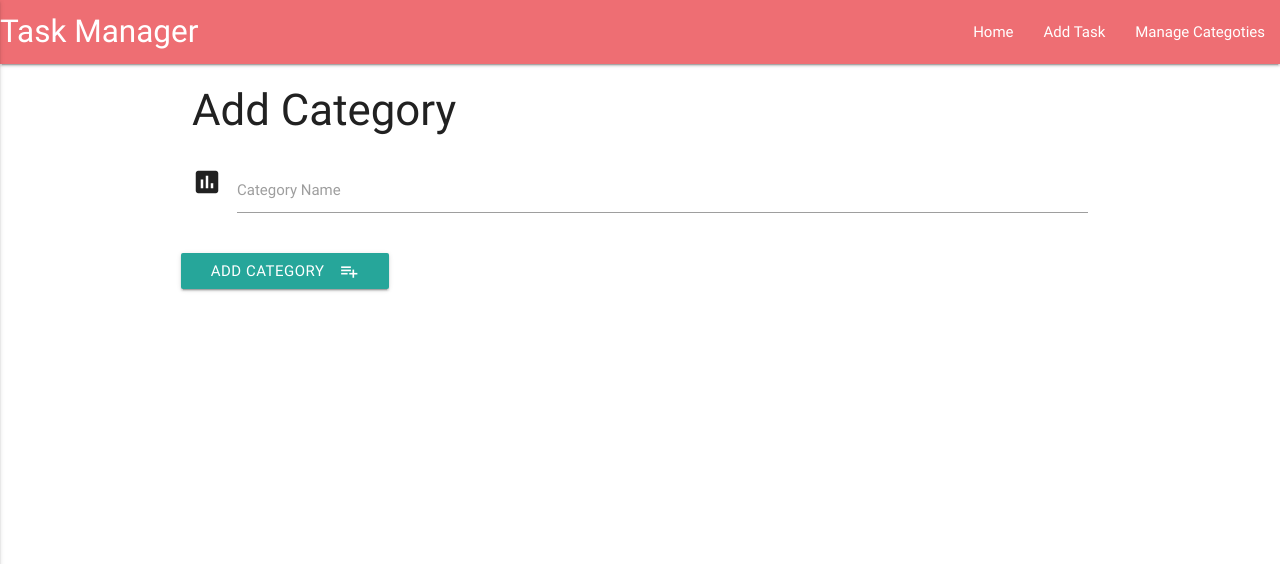
After one commit to ceciliabinck/mini_project3, a Flask app: page /add_category in a window 1280 px wide. The commit adds this page. Shown: the top 564 px of the page. Run offline with Flask 2, Linux system fonts and the light colour scheme; some libraries are stand-ins or nearby versions.

Commit message:
Finished lessons Add Category and added a navbar

```diff
--- a/app.py
+++ b/app.py
@@ -58,6 +58,8 @@ def delete_task(task_id):
     mongo.db.tasks.remove({'_id': ObjectId(task_id)})
     return redirect(url_for('get_tasks'))
 
+#------ categories ------#
+
 @app.route('/get_categories')
 def get_categories():
     return render_template('categories.html',
@@ -78,6 +80,24 @@ def update_category(category_id):
     return redirect(url_for('get_categories'))
 
 
+@app.route('/delete_category/<category_id>')
+def delete_category(category_id):
+    mongo.db.categories.remove({'_id': ObjectId(category_id)})
+    return redirect(url_for('get_categories'))
+
+
+@app.route('/insert_category', methods=['POST'])
+def insert_category():
+    category_doc = {'category_name': request.form.get('category_name')}
+    mongo.db.categories.insert_one(category_doc)
+    return redirect(url_for('get_categories'))
+
+
+@app.route('/add_category')
+def add_category():
+    return render_template("addcategory.html")
+
+
 if __name__ == "__main__":
     app.run(host=os.environ.get("IP"),
             port=os.environ.get("PORT"),
--- /dev/null
+++ b/templates/addcategory.html
@@ -0,0 +1,22 @@
+{% extends 'base.html' %}
+{% block content %}
+
+<h3>Add Category</h3>
+
+<div class="row">
+    <form action="{{ url_for('insert_category') }}" method="POST" class="col s12">
+      <div class="row">
+        <div class="input-field col s12">
+          <i class="material-icons prefix">poll</i>
+          <input id="category_name" name="category_name" type="text" class="validate">
+          <label for="icon_prefix">Category Name</label>
+        </div>
+      </div>
+      <div class="row">
+        <button class="btn waves-effect waves-light" type="submit" name="action">Add Category
+            <i class="material-icons right">playlist_add</i>
+        </button>
+      </div>
+    </form>
+  </div>
+{% endblock %}
--- a/templates/base.html
+++ b/templates/base.html
@@ -1,12 +1,33 @@
 <html>
+
 <head>
 
 	<link href="https://fonts.googleapis.com/icon?family=Material+Icons" rel="stylesheet">
 	<link rel="stylesheet" href="https://cdnjs.cloudflare.com/ajax/libs/materialize/0.100.2/css/materialize.min.css">
-        <link rel="stylesheet" href="{{url_for('static', filename='css/style.css')}}">
+	<link rel="stylesheet" href="{{url_for('static', filename='css/style.css')}}" type="text/css" />
 </head>
 
 <body>
+
+	<header>
+		<nav>
+			<div class="nav-wrapper">
+				<a href="{{url_for('get_tasks')}}" class="brand-logo">Task Manager</a>
+				<a href="#" data-activates="mobile-demo" class="button-collapse"><i class="material-icons">menu</i></a>
+				<ul id="nav-mobile" class="right hide-on-med-and-down">
+					<li><a href="{{url_for('get_tasks')}}">Home</a></li>
+					<li><a href="{{url_for('add_task')}}">Add Task</a></li>
+					<li><a href="{{url_for('get_categories')}}">Manage Categoties</a></li>
+				</ul>
+				<ul class="side-nav" id="mobile-demo">
+					<li><a href="{{url_for('get_tasks')}}">Home</a></li>
+					<li><a href="{{url_for('add_task')}}">Add Task</a></li>
+					<li><a href="{{url_for('get_categories')}}">Manage Categoties</a></li>
+				</ul>
+			</div>
+		</nav>
+	</header>
+
 
 	<div class="container">
 		{% block content %}
@@ -19,6 +40,7 @@
 		$(document).ready(function(){
                 $('.collapsible').collapsible();
                 $('select').material_select();
+                $(".button-collapse").sideNav();
             });
 
             $('.datepicker').pickadate({
@@ -36,4 +58,5 @@
 	</script>
 
 </body>
+
 </html>
--- a/templates/categories.html
+++ b/templates/categories.html
@@ -7,7 +7,7 @@
     {% for category in categories %}
     <li>
       <div class="collapsible-header">
-        <a href="" class="waves-effect waves-light btn btn_small">Done</a>
+        <a href="{{url_for('delete_category', category_id=category._id)}}" class="waves-effect waves-light btn btn_small">Del</a>
         <a href="{{url_for('edit_category', category_id=category._id)}}" class="waves-effect waves-light btn btn_small blue">Edit</a>
         <div class="task_header">
           <strong>{{category.category_name}}</strong>
@@ -17,4 +17,7 @@
     {% endfor %}
   </ul>
 </div>
+<div class="row">
+    <a href="{{url_for('add_category')}}" class="waves-effect waves-light btn"><i class="material-icons right">playlist_add</i>Add Category</a>
+</div>
 {% endblock %}
--- a/templates/tasks.html
+++ b/templates/tasks.html
@@ -8,7 +8,7 @@
         <div class="collapsible-header">
             <div class="col s3">
                 <span class="material-icons">expand_more</span>
-                <a href="{{url_for('delete_task', task_id=task._id)}}" class="waves-effect waves-light btn btn_small">Done</a>
+                <a href="{{url_for('delete_task', task_id=task._id)}}" class="waves-effect waves-light btn btn_small">Del</a>
                 <a href="{{url_for('edit_task', task_id=task._id)}}" class="waves-effect waves-light btn btn_small blue">Edit</a>
             </div>
             <div class="task_header col s9">
```
Lines whose indentation alone changed are shown as unchanged.
